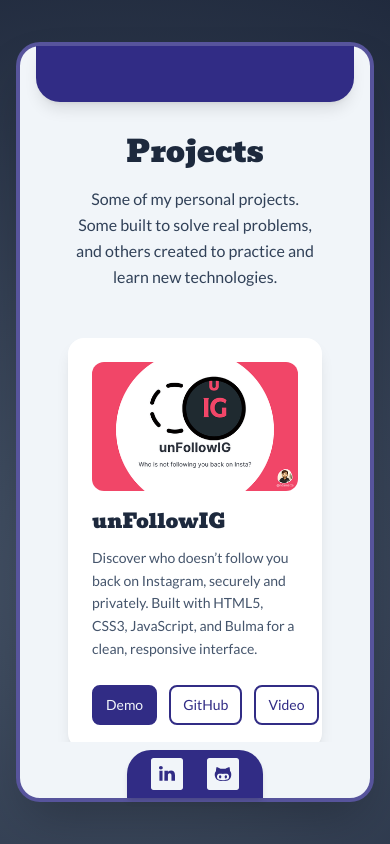
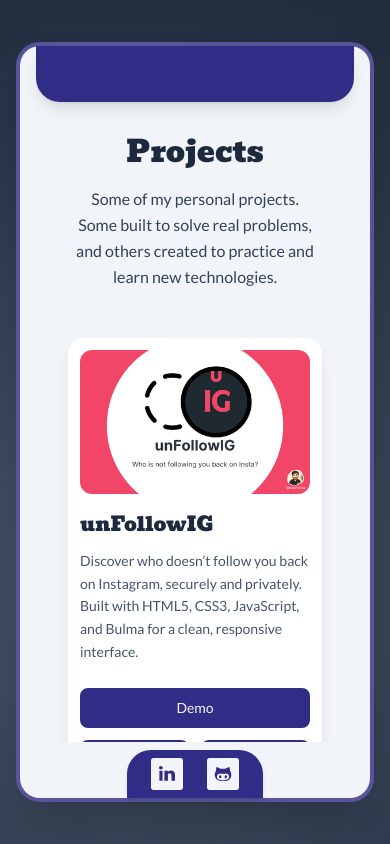
Before and after one commit to ndamatta/ndamatta, a Next.js app: page /projects in a window 390 px wide. Built offline with nearby package versions, Linux system fonts and the light colour scheme.

Commit message:
fixed spacing and layout on mobile view

```diff
--- a/app/components/Project.tsx
+++ b/app/components/Project.tsx
@@ -19,7 +19,7 @@
   videoUrl,
 }: Project) {
   return (
-    <div className="bg-white rounded-2xl shadow-lg p-6 hover:shadow-xl transition-shadow duration-300">
+    <div className="bg-white rounded-2xl shadow-lg p-3 hover:shadow-xl transition-shadow duration-300">
       <div className="mb-4 rounded-xl overflow-hidden">
         <img
           src={`/images/projects/${image}`}
@@ -34,12 +34,12 @@
         {description}
       </p>
 
-      <div className="flex gap-3">
+      <div className="flex flex-wrap gap-3">
         <Link
           href={demoUrl}
           target="_blank"
           rel="noopener noreferrer"
-          className="flex-1 border-2 bg-indigo-900 border-indigo-900 text-slate-100 px-3 py-2 rounded-lg text-sm font-lato text-center hover:brightness-90 duration-100"
+          className="w-full sm:flex-1 border-2 bg-indigo-900 border-indigo-900 text-slate-100 px-4 py-2 rounded-lg text-sm font-lato text-center hover:brightness-90 duration-100"
         >
           Demo
         </Link>
@@ -47,7 +47,7 @@
           href={githubUrl}
           target="_blank"
           rel="noopener noreferrer"
-          className="flex-1 border-2 border-indigo-900 text-indigo-900 px-3 py-2 rounded-lg text-sm font-lato text-center hover:bg-indigo-900 hover:text-slate-100 transition-all duration-100"
+          className="flex-1 border-2 border-indigo-900 text-indigo-900 px-1 py-2 rounded-lg text-sm font-lato text-center hover:bg-indigo-900 hover:text-slate-100 transition-all duration-100"
         >
           GitHub
         </Link>
@@ -55,7 +55,7 @@
           href={videoUrl}
           target="_blank"
           rel="noopener noreferrer"
-          className="flex-1 border-2 border-indigo-900 text-indigo-900 px-3 py-2 rounded-lg text-sm font-lato text-center hover:bg-indigo-900 hover:text-slate-100 transition-all duration-100"
+          className="flex-1 border-2 border-indigo-900 text-indigo-900 px-1 py-2 rounded-lg text-sm font-lato text-center hover:bg-indigo-900 hover:text-slate-100 transition-all duration-100"
         >
           Video
         </Link>
```
